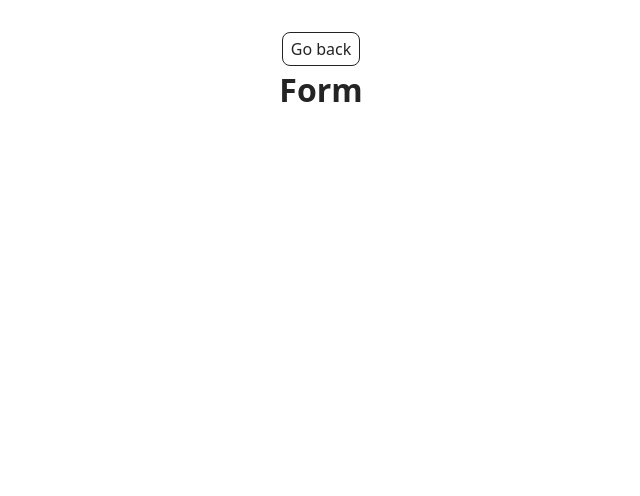
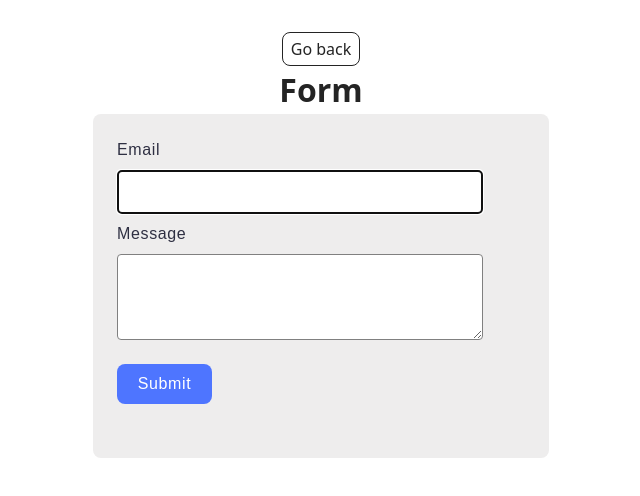
Before and after one commit to AlesssMAK/goit-js-hw-09, a website built with Vite: page src/2-form.html in a window 1280 px wide. Shown: the whole page, without its empty margins (319-959 px from the left). Built offline with nearby package versions, Linux system fonts and the light colour scheme.

Commit message:
finish update

```diff
--- a/src/2-form.html
+++ b/src/2-form.html
@@ -12,6 +12,17 @@
       <div class="container">
         <a class="back-link" href="./index.html">Go back</a>
         <h1 class="main-title">Form</h1>
+        <form class="feedback-form" autocomplete="off">
+          <label>
+            Email
+            <input type="email" name="email" autofocus />
+          </label>
+          <label>
+            Message
+            <textarea name="message" rows="8"></textarea>
+          </label>
+          <button type="submit">Submit</button>
+        </form>
       </div>
     </main>
 
--- a/src/css/form.css
+++ b/src/css/form.css
@@ -0,0 +1,53 @@
+.feedback-form {
+  display: flex;
+  flex-direction: column;
+  border-radius: 8px;
+  padding: 24px;
+  width: 408px;
+  height: 296px;
+  background: #eeeded;
+  margin: 0 auto;
+}
+
+label {
+  font-family: 'Montserrat', sans-serif;
+  font-weight: 400;
+  font-size: 16px;
+  line-height: 1.5;
+  letter-spacing: 0.04em;
+  color: #2e2f42;
+  display: flex;
+  flex-direction: column;
+  gap: 8px;
+  text-align: left;
+}
+
+input {
+  border: 1px solid #808080;
+  border-radius: 4px;
+  width: 360px;
+  height: 40px;
+  margin-bottom: 8px;
+}
+
+textarea {
+  border: 1px solid #808080;
+  border-radius: 4px;
+  width: 360px;
+  height: 80px;
+  margin-bottom: 24px;
+}
+
+button {
+  font-family: 'Montserrat', sans-serif;
+  font-weight: 500;
+  font-size: 16px;
+  line-height: 1.5;
+  letter-spacing: 0.04em;
+  color: #fff;
+  background: #4e75ff;
+  border-radius: 8px;
+  padding: 8px 16px;
+  width: 95px;
+  height: 40px;
+}
--- a/src/css/reset.css
+++ b/src/css/reset.css
@@ -24,6 +24,9 @@ a {
 }
 
 button {
+  border: none;
+  padding: 0;
+  background-color: transparent;
   cursor: pointer;
 }
 
--- a/src/js/2-form.js
+++ b/src/js/2-form.js
@@ -0,0 +1,41 @@
+let formData = {
+    email: "",
+    message: "",
+}
+
+const form = document.querySelector(".feedback-form");
+const textarea = form.elements.message;
+const input = form.elements.email;
+const localStorageKey = "feedback-form-state";
+
+
+
+form.addEventListener("input", () => {
+    formData.email = input.value.trim();
+    formData.message = textarea.value.trim();
+    localStorage.setItem(localStorageKey, JSON.stringify(formData));
+});
+
+
+const savedData = localStorage.getItem(localStorageKey);
+
+if (savedData) {
+  const parsedData = JSON.parse(savedData);
+  input.value = parsedData.email || "";
+  textarea.value = parsedData.message || "";
+  formData = parsedData;
+};
+
+
+form.addEventListener("submit", (event) => {
+    event.preventDefault();
+    if (!formData.email || !formData.message) {
+        alert("Fill please all fields");
+        return;
+    }
+    console.log(formData);
+    localStorage.removeItem(localStorageKey);
+    formData = { email: "", message: "" };
+    form.reset();
+
+});
```
